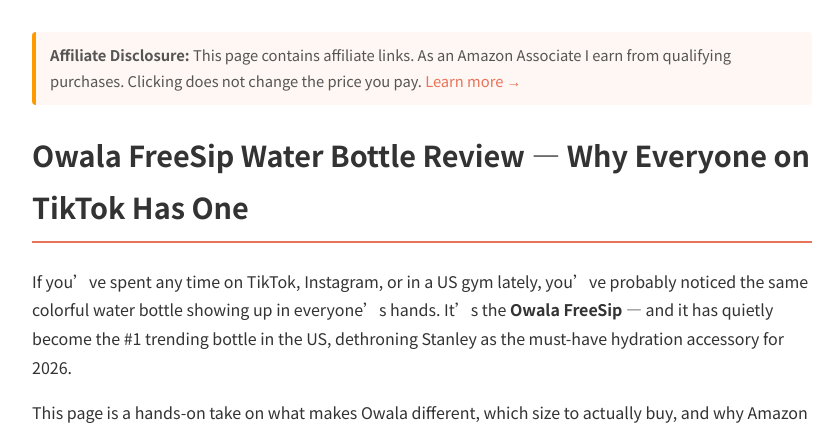
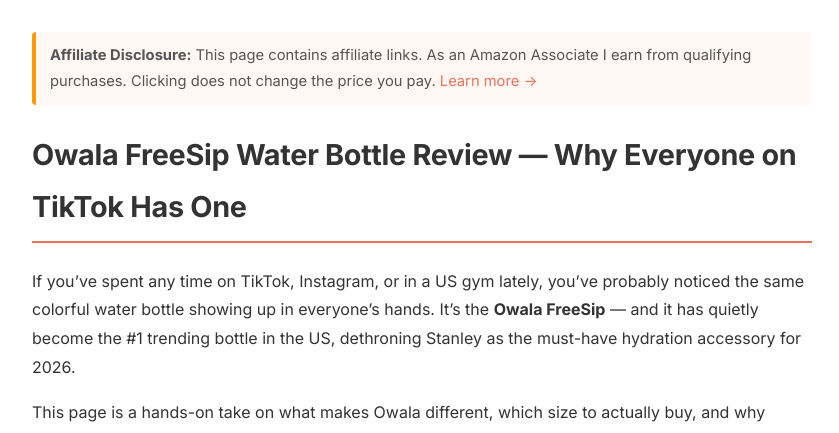
Before and after one commit to pinksylvia/yunashares-blog, a Jekyll site: the page built from pages/en/owala-water-bottle.md, in a window 1280 px wide. Shown: the top 433 px of the page, without its empty margins (32-871 px from the left). Built offline with Jekyll 4.4.1, drawn with Linux system fonts in a browser that asks for light colours.

Commit message:
修正：英文落地頁改用 Inter 字型，解決標點符號渲染怪異
原本全站用 Noto Sans TC，英文彎引號（'）等標點在 TC 字型裡渲染不佳。
landing 頁面切換為 Inter（Stripe/Vercel 標配），中文部落格不動。

- _layouts/landing.html 加載 Inter 字型
- main.css 新增 body.landing-page 字型 override
- 含 -apple-system 等系統字型 fallback、字型平滑、kerning/liga 開啟

Co-Authored-By: Claude Opus 4 (1M context) <noreply@anthropic.com>

```diff
--- a/_layouts/landing.html
+++ b/_layouts/landing.html
@@ -7,7 +7,7 @@
   <title>{% if page.title %}{{ page.title }} | {{ site.title }}{% else %}{{ site.title }}{% endif %}</title>
   <link rel="preconnect" href="https://fonts.googleapis.com">
   <link rel="preconnect" href="https://fonts.gstatic.com" crossorigin>
-  <link href="https://fonts.googleapis.com/css2?family=Noto+Sans+TC:wght@400;500;700&display=swap" rel="stylesheet">
+  <link href="https://fonts.googleapis.com/css2?family=Inter:wght@400;500;600;700&family=Noto+Sans+TC:wght@400;500;700&display=swap" rel="stylesheet">
   <link rel="stylesheet" href="{{ '/assets/css/main.css' | relative_url }}">
   {% seo %}
   {% include analytics.html %}
--- a/assets/css/main.css
+++ b/assets/css/main.css
@@ -670,3 +670,18 @@ img {
     width: 100%;
   }
 }
+
+
+/* ── 英文落地頁專用字型（覆蓋 Noto Sans TC 在英文標點的怪渲染） ── */
+body.landing-page {
+  font-family: "Inter", -apple-system, BlinkMacSystemFont, "Segoe UI", Roboto, "Noto Sans TC", sans-serif;
+  font-feature-settings: "kern" 1, "liga" 1, "calt" 1;
+  -webkit-font-smoothing: antialiased;
+  -moz-osx-font-smoothing: grayscale;
+}
+body.landing-page h1,
+body.landing-page h2,
+body.landing-page h3 {
+  font-family: "Inter", -apple-system, BlinkMacSystemFont, "Segoe UI", Roboto, "Noto Sans TC", sans-serif;
+  letter-spacing: -0.01em;
+}
```
